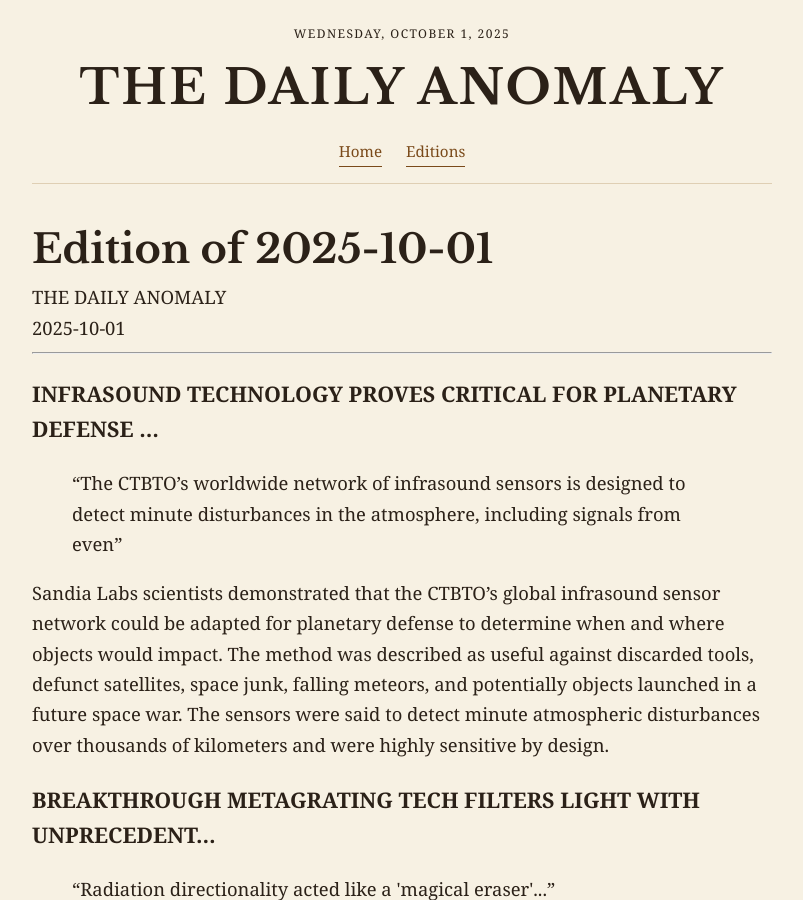
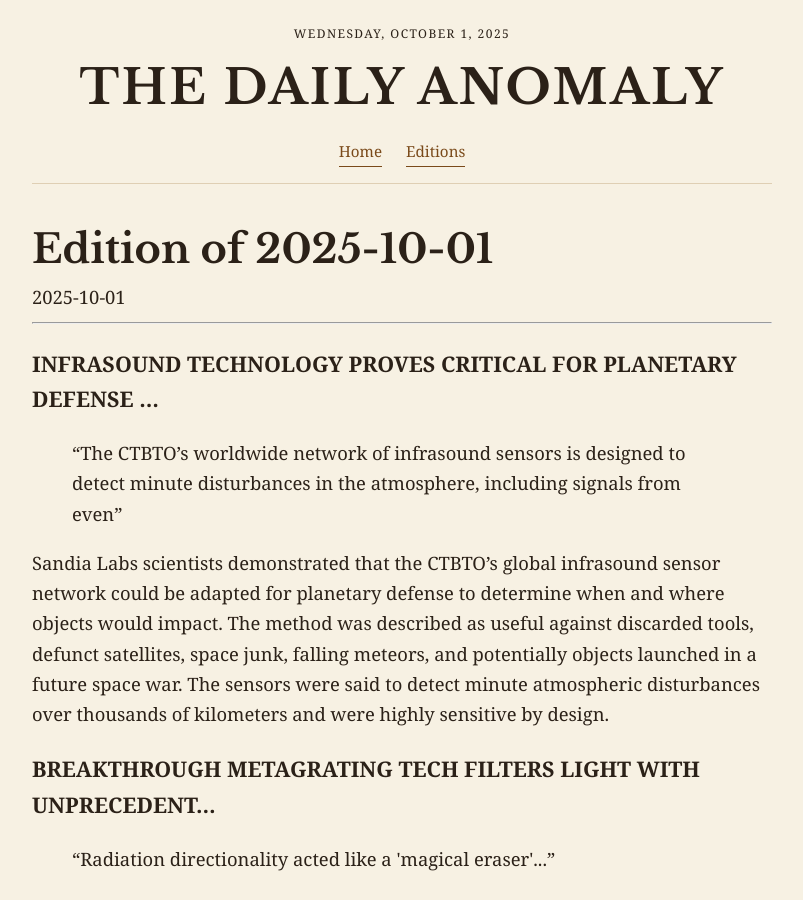
Before and after one commit to PROMIREC/the-daily-anomaly, a Jekyll site: the page built from editions/2025-10-01.md, in a window 1280 px wide and 900 px high. Shown: the whole window, without its empty margins (238-1041 px from the left). Built offline with Jekyll 4.4.1, drawn with Linux system fonts in a browser that asks for light colours.

Commit message:
Update 2025-10-01.md

```diff
--- a/editions/2025-10-01.md
+++ b/editions/2025-10-01.md
@@ -6,7 +6,6 @@ edition: 2025-10-01
 
 <div class="front">
   <header class="mast">
-    <div class="name">THE DAILY ANOMALY</div>
     <div class="date">2025-10-01</div>
   </header>
   <hr class="rule" />
```
